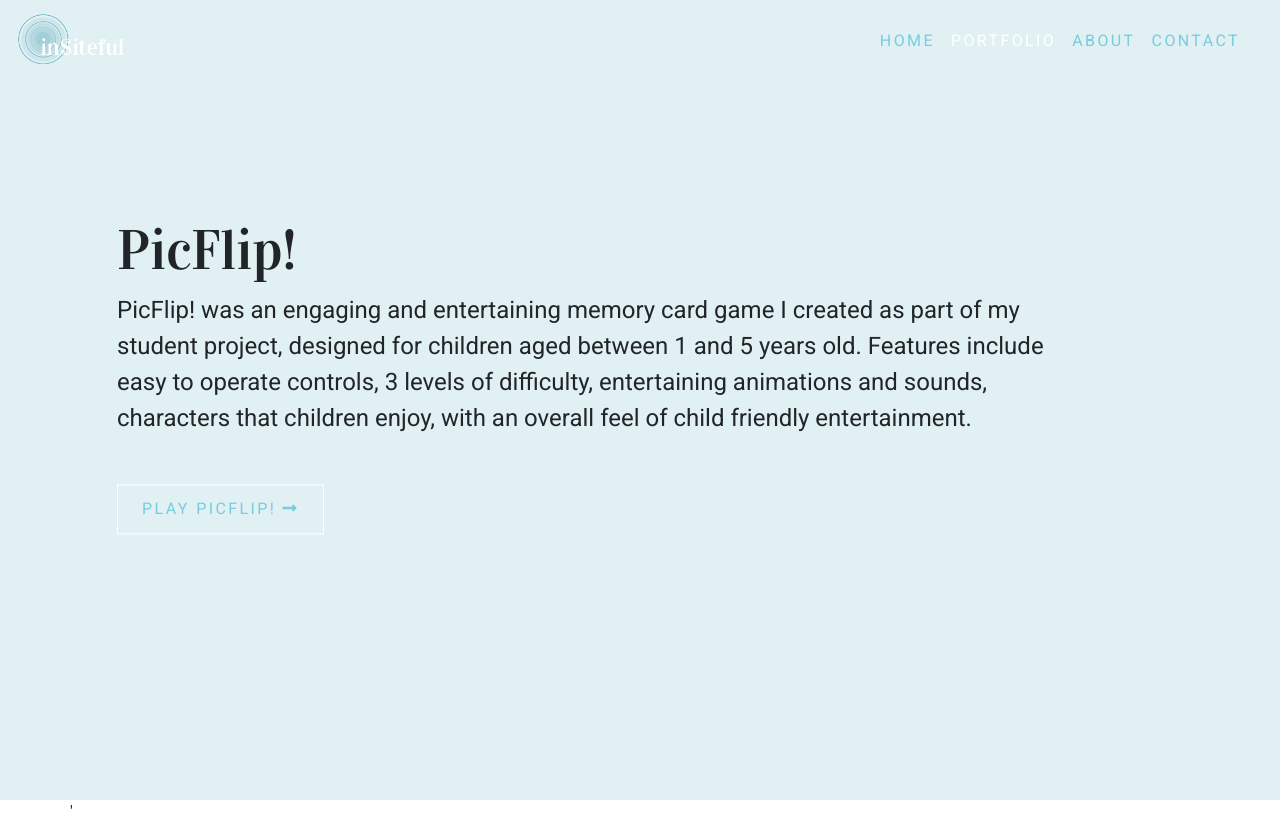
After one commit to AJGreaves/annagreaves, a Flask app: page /portfolio/picflip in a window 1280 px wide. The commit adds this page. Shown: the top 825 px of the page. Run offline with Flask 2, Linux system fonts and the light colour scheme; some libraries are stand-ins or nearby versions.

Commit message:
Add picflip to portfolio.

```diff
--- a/app.py
+++ b/app.py
@@ -49,5 +49,12 @@ def portfolio_clinicalkey():
                 active="portfolio",
                 title="Portfolio | ClinicalKey")
 
+@app.route('/portfolio/picflip')
+def portfolio_picflip():
+        return render_template(
+                'projects/picflip.html',
+                active="portfolio",
+                title="Portfolio | PicFlip!")
+
 if __name__ == '__main__':
         app.run(host=os.getenv('IP'), port=os.getenv('PORT'), debug=True)
--- a/static/css/main.css
+++ b/static/css/main.css
@@ -332,7 +332,8 @@ h3 {
 }
 
 #project-screenshots img {
-  width: 100%;
+  width: 95%;
+  text-align: center;
   margin: 1rem 0.5rem;
   pointer-events: none;
   -webkit-box-shadow: 0 3px 6px rgba(0, 0, 0, 0.16), 0 3px 6px rgba(0, 0, 0, 0.23);
--- a/static/scss/pages/_allpages.scss
+++ b/static/scss/pages/_allpages.scss
@@ -216,7 +216,8 @@
 }
 
 #project-screenshots img {
-    width: 100%;
+    width: 95%;
+    text-align: center;
     margin: 1rem 0.5rem;
     pointer-events: none;
     -webkit-box-shadow: 0 3px 6px rgba(0, 0, 0, 0.16), 0 3px 6px rgba(0, 0, 0, 0.23);
--- /dev/null
+++ b/templates/projects/picflip.html
@@ -0,0 +1,73 @@
+{% extends 'base.html' %} {% block content %}
+<main class="project">
+    <section class="container-fluid light-background">
+        <div class="row no-gutters">
+            <div class="col-12">
+                <div class="container mx-auto">
+                    <div class="row">
+                        <div class="col-12 project-intro">
+                            <div class="vertical-center">
+                                <h1 class="project-heading">PicFlip!</h1>
+                                <p>PicFlip! was an engaging and entertaining memory card game I created as part of my
+                                    student project, designed for children aged between 1 and 5 years old. Features
+                                    include easy to operate controls, 3 levels of difficulty, entertaining animations
+                                    and sounds, characters that children enjoy, with an overall feel of child friendly
+                                    entertainment.
+                                </p>
+                                <a href="https://ajgreaves.github.io/picflip/" target="_blank">
+                                    <button type="button" href="#" class="cta-btn lighter-btn ml-0 mb-5">
+                                        Play PicFlip!
+                                        <i class="fas fa-long-arrow-alt-right"></i>
+                                    </button>
+                                </a>
+                            </div>
+                        </div>
+                    </div>
+                </div>
+            </div>
+        </div>
+    </section>
+
+    <section id="project-screenshots" class="container-fluid">
+        <div class="row no-gutters">
+            <div class="col-12">
+                <div class="container mx-auto">'
+                    <div class="row no-gutters">
+                        <div class="col-12 text-center">
+                            <img src="https://i.ibb.co/vPRQtm6/multi-device.png"
+                                alt="Game on multiple screen sizes">
+                        </div>
+                        <div class="col-12 text-center">
+                            <img src="https://i.ibb.co/gJ3RMLw/welcome.png"
+                                alt="Game welcome page">
+                        </div>
+                        <div class="col-12 text-center">
+                            <img src="https://i.ibb.co/4VFzmpG/playing.png"
+                                alt="Game screen">
+                        </div>
+                        <div class="col-12 text-center">
+                            <img src="https://i.ibb.co/rtmQqLw/how-play.png"
+                                alt="How to play modal">
+                        </div>
+                        <div class="col-12 text-center">
+                            <img src="https://i.ibb.co/g9GR9MB/win.png"
+                                alt="Win modal">
+                        </div>
+                        <div class="col-12 text-center">
+                            <a href="{{url_for('portfolio_page')}}">
+                                <button type="button" href="#" class="cta-btn mb-5">
+                                    Back to portfolio page
+                                    <i class="fas fa-long-arrow-alt-right"></i>
+                                </button>
+                            </a>
+                        </div>
+                    </div>
+                </div>
+
+            </div>
+
+        </div>
+    </section>
+</main>
+
+{% endblock %}
```
Also changed, not shown: templates/portfolio.html (+12 -2 lines), static/css/main.min.css, 2 other files.
